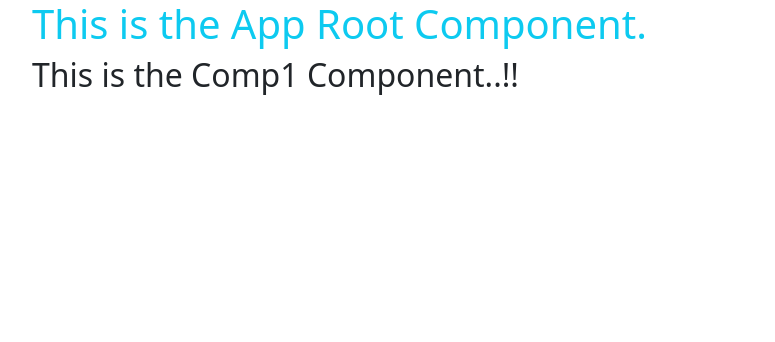
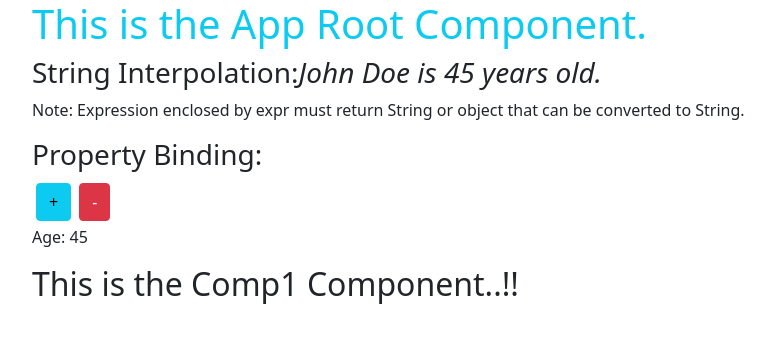
Before and after one commit to KOHTheCodeMaster/core-angular, an Angular app: page / in a window 1280 px wide. Shown: the top 342 px of the page, without its empty margins (50-825 px from the left). Built offline with nearby package versions, Linux system fonts and the light colour scheme.

Commit message:
5th Commit - Property & Event Binding
Signed-off-by: kohthecodemaster <kohthecodemaster@gmail.com>

```diff
--- a/src/app/app.component.html
+++ b/src/app/app.component.html
@@ -4,18 +4,8 @@
 
       <h1 class="text-info">This is the App Root Component.</h1>
 
-      <!--
-            Component using Attribute selector
-            <div app-comp1></div>
-      -->
-
-      <!--  Component using Class selector  -->
-      <div class="app-comp1"></div>
-
-      <!--
-            Component using CSS selector
-            <app-comp1></app-comp1>
-      -->
+      <app-binding></app-binding>
+      <app-comp1></app-comp1>
 
     </div>
   </div>
--- a/src/app/app.module.ts
+++ b/src/app/app.module.ts
@@ -4,11 +4,13 @@ import {NgModule} from '@angular/core';
 import {AppRoutingModule} from './app-routing.module';
 import {AppComponent} from './app.component';
 import {Comp1Component} from './comp1/comp1.component';
+import {BindingComponent} from './binding/binding.component';
 
 @NgModule({
   declarations: [
     AppComponent,
-    Comp1Component
+    Comp1Component,
+    BindingComponent
   ],
   imports: [
     BrowserModule,
--- /dev/null
+++ b/src/app/binding/binding.component.html
@@ -0,0 +1,14 @@
+<h3>String Interpolation:<em>{{ name }} is {{ getAge() }} {{ 'years' }} old.</em></h3>
+<p>Note: Expression enclosed by {{ 'expr' }} must return String or object that can be converted to String.</p>
+
+<div>
+  <h3 [innerText]="'Property Binding:'"></h3>
+  <!--
+      Event Binding allows html onSomething properties to be enclosed within () without 'on'
+      followed by typescript expression.
+      Example: onClick property -> (click)="onBtnClick()"
+  -->
+  <button class="btn btn-info m-1" [disabled]="disableAgePlus" (click)="incrementAge()">+</button>
+  <button class="btn btn-danger m-1" [disabled]="disableAgeMinus" (click)="decrementAge()">-</button>
+  <p>Age: {{ getAge() }}</p>
+</div>
--- /dev/null
+++ b/src/app/binding/binding.component.ts
@@ -0,0 +1,43 @@
+import {Component, OnInit} from '@angular/core';
+
+@Component({
+  selector: 'app-binding',
+  templateUrl: './binding.component.html',
+  styleUrls: ['./binding.component.css']
+})
+export class BindingComponent implements OnInit {
+
+  name: string = "John Doe";
+  age: number = 45;
+  disableAgePlus: boolean = true;
+  disableAgeMinus: boolean = true;
+
+  constructor() {
+
+    setTimeout(() => {
+      this.disableAgePlus = false;
+      this.disableAgeMinus = false;
+    }, 2000);
+
+  }
+
+  incrementAge() {
+    this.age++;
+    if (this.age == 50) this.disableAgePlus = true;
+    if (this.age < 50) this.disableAgeMinus = false;
+  }
+
+  decrementAge() {
+    this.age--;
+    if (this.age == 40) this.disableAgeMinus = true;
+    if (this.age > 40) this.disableAgePlus = false;
+  }
+
+  getAge(): number {
+    return this.age;
+  }
+
+  ngOnInit(): void {
+  }
+
+}
--- a/src/app/comp1/comp1.component.ts
+++ b/src/app/comp1/comp1.component.ts
@@ -1,9 +1,7 @@
 import {Component, OnInit} from '@angular/core';
 
 @Component({
-  // selector: 'app-comp1',   //  CSS selector
-  // selector: '[app-comp1]', //  Attribute selector
-  selector: '.app-comp1',     //  Class selector
+  selector: 'app-comp1',   //  CSS selector
   templateUrl: './comp1.component.html',
   styleUrls: ['./comp1.component.css']
 })
```
Also changed, not shown: src/app/binding/binding.component.css (added), 2 other files (tests, documents, lock files or other folders).
